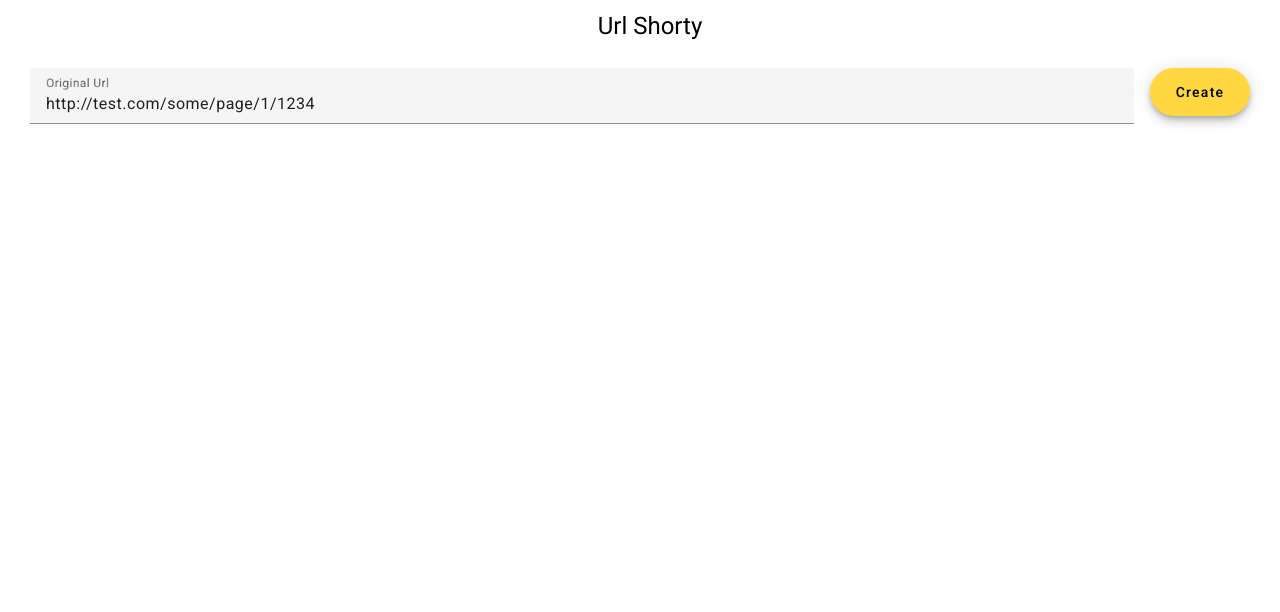
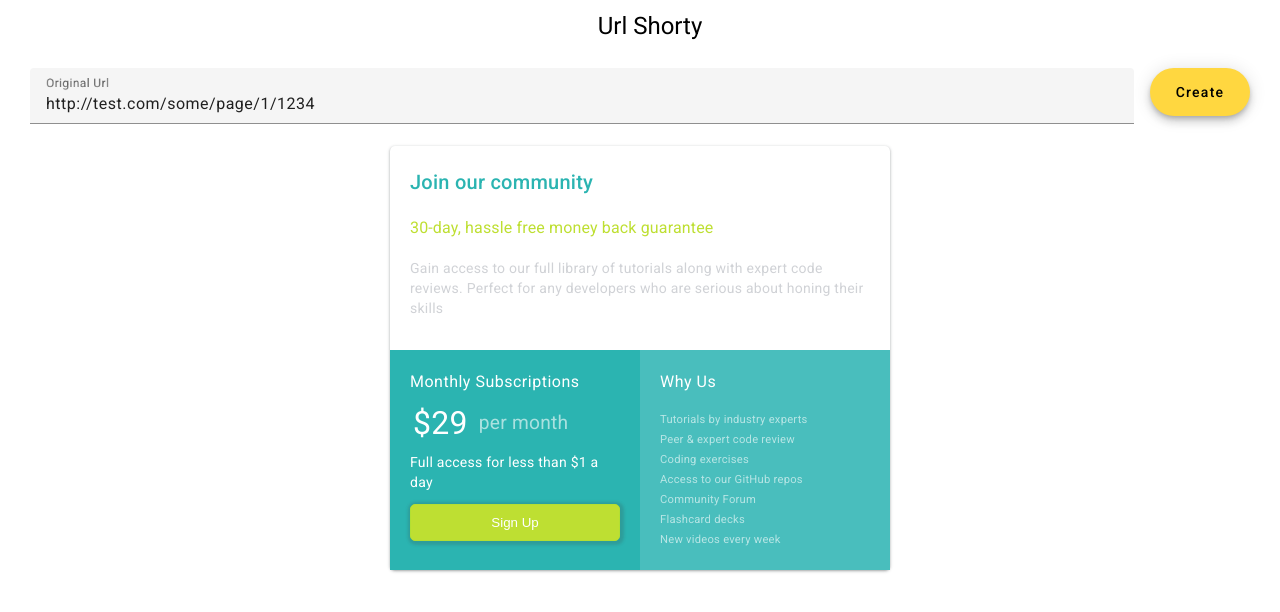
Before and after one commit to coffeemug777/url-shortening-ui, an Angular app: page / in a window 1280 px wide. Shown: the top 612 px of the page. Built offline with nearby package versions, Linux system fonts and the light colour scheme.

Commit message:
Add css challenge single grid pricebox

```diff
--- a/src/app/app.component.html
+++ b/src/app/app.component.html
@@ -16,3 +16,36 @@
 <div class="result">
   <p *ngIf="urlOutput !== ''">{{ urlOutput }}</p>
 </div>
+
+<div class="main-css-test">
+  <div class="join-our padding-20">
+    <h2>Join our community</h2>
+    <h3>30-day, hassle free money back guarantee</h3>
+    <p>
+      Gain access to our full library of tutorials along with expert code
+      reviews. Perfect for any developers who are serious about honing their
+      skills
+    </p>
+  </div>
+  <div class="monthly-sub padding-20 color-white">
+    <h4>Monthly Subscriptions</h4>
+    <div>
+      <div class="dollar-sub">$29</div>
+      <div>per month</div>
+    </div>
+    <p>Full access for less than $1 a day</p>
+    <button>Sign Up</button>
+  </div>
+  <div class="why-us padding-20 color-white">
+    <h4>Why Us</h4>
+    <ul>
+      <li>Tutorials by industry experts</li>
+      <li>Peer &amp; expert code review</li>
+      <li>Coding exercises</li>
+      <li>Access to our GitHub repos</li>
+      <li>Community Forum</li>
+      <li>Flashcard decks</li>
+      <li>New videos every week</li>
+    </ul>
+  </div>
+</div>
--- a/src/app/app.component.scss
+++ b/src/app/app.component.scss
@@ -22,3 +22,111 @@
   padding: 10px;
   text-align: center;
 }
+
+.padding-20 {
+  padding: 20px;
+}
+
+.color-white {
+  color: #fff;
+}
+
+.main-css-test {
+  max-width: 500px;
+  margin: 0 auto;
+  border-radius: 5px;
+  box-shadow: rgba(60, 64, 67, 0.3) 0px 1px 2px 0px,
+    rgba(60, 64, 67, 0.15) 0px 1px 3px 1px;
+
+  display: grid;
+  grid-template-areas:
+    "rowOne"
+    "rowTwo"
+    "rowThree";
+
+  .join-our {
+    grid-area: rowOne;
+    color: #d0d2d6;
+
+    h2 {
+      color: #2bb4b1;
+    }
+
+    h3 {
+      color: #bedf32;
+    }
+  }
+
+  .monthly-sub {
+    background-color: #2bb4b1;
+    grid-area: rowTwo;
+
+    > div {
+      display: flex;
+      gap: 0.5rem;
+      margin-bottom: 1rem;
+
+      div:nth-child(1) {
+        font-size: 2rem;
+        margin: 0;
+        padding: 3px;
+      }
+
+      div:nth-child(2) {
+        font-size: 1.2rem;
+        opacity: 0.6;
+        display: flex;
+        flex-grow: 0;
+        flex-shrink: 0;
+        align-items: center;
+      }
+    }
+
+    button {
+      width: 100%;
+      padding: 10px;
+      background-color: #bedf32;
+      color: #fff;
+      border-radius: 5px;
+      border: 1px solid #b3df32;
+      box-shadow: 1px 1px 3px 3px rgba(60, 64, 67, 0.2);
+    }
+  }
+
+  .why-us {
+    background-color: #49bebd;
+    grid-area: rowThree;
+
+    ul {
+      margin: 0;
+      padding: 0;
+      list-style: none;
+      li {
+        font-size: 0.7rem;
+        opacity: 0.6;
+      }
+    }
+  }
+}
+
+@media (min-width: 450px) {
+  .main-css-test {
+    grid-template-areas:
+      "joinOur joinOur"
+      "colOne colTwo";
+
+    grid-template-columns: 1fr 1fr;
+
+    .join-our {
+      grid-area: joinOur;
+    }
+
+    .monthly-sub {
+      grid-area: colOne;
+    }
+
+    .why-us {
+      grid-area: colTwo;
+    }
+  }
+}
```
